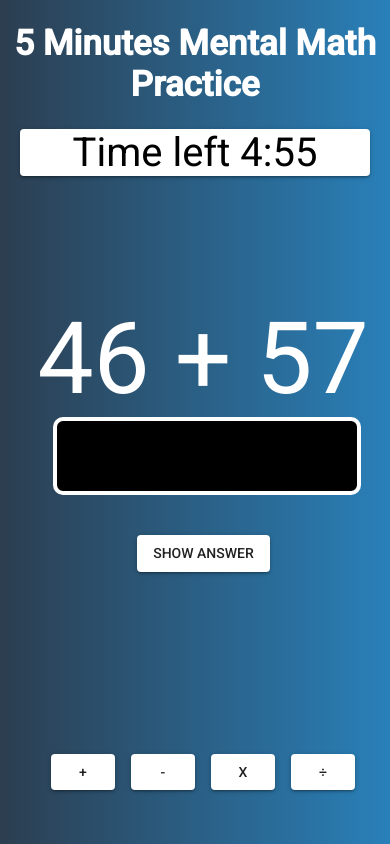
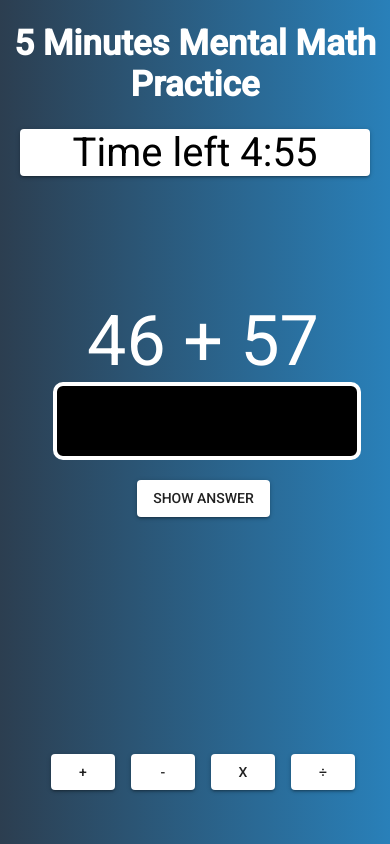
Before and after one commit to steevegeorge/MentalMathGame, a React app: page / in a window 390 px wide. Built offline with nearby package versions, Linux system fonts and the light colour scheme.

Commit message:
text change

```diff
--- a/package.json
+++ b/package.json
@@ -5,7 +5,7 @@
   "main": "index.js",
   "scripts": {
     "test": "echo \"Error: no test specified\" && exit 1",
-    "start": "webpack-dev-server --config ./webpack.config.js --mode development"
+    "start": "webpack-dev-server --config ./webpack.config.js --mode development --port 3000 --host 10.0.0.8"
   },
   "author": "steeve vadakkumchery",
   "license": "ISC",
--- a/src/styles/app.css
+++ b/src/styles/app.css
@@ -119,4 +119,13 @@ h1 {
   h1 {
     font-size: 35px;
   }
+
+  .practice-area {
+    font-size: 70px;
+    font-family: Roboto;
+    height: 245px;
+    width: 100%;
+    position: absolute;
+    top: calc(50% - 122px);
+  }
 }
```
